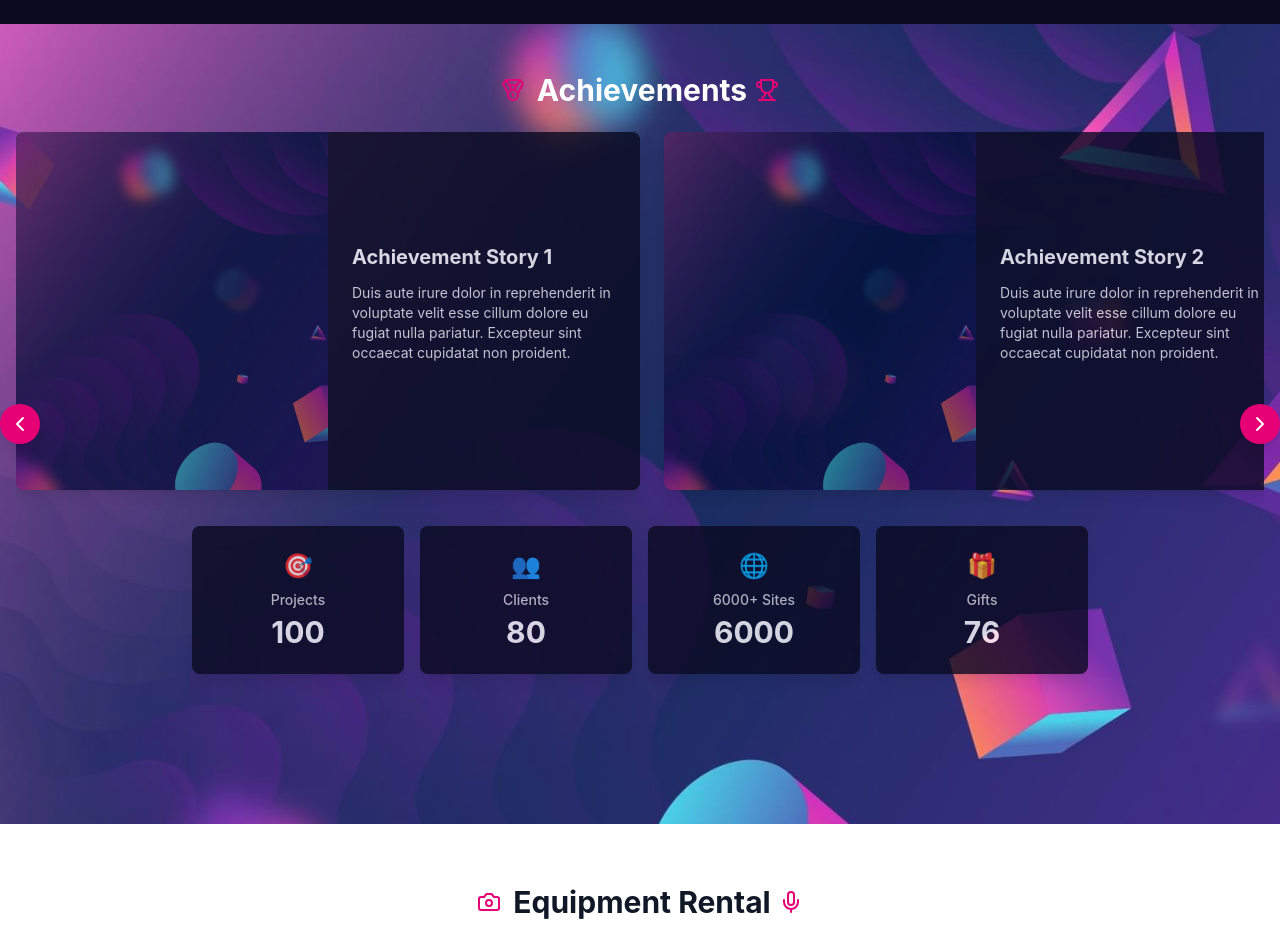
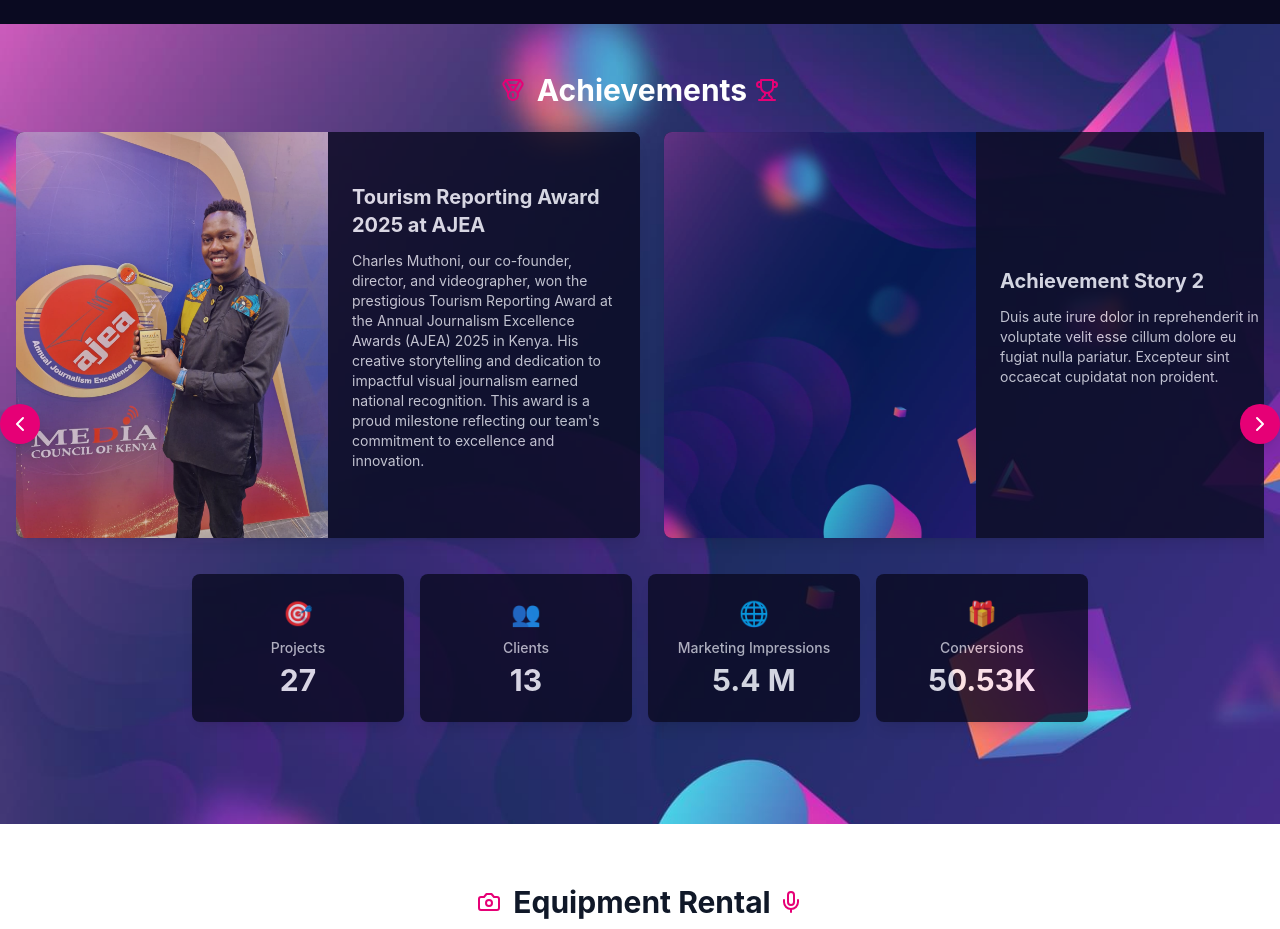
Before and after one commit to dynamodenis/Visuals-Production, a React (Vite) app in the folder frontend/: page / in a window 1280 px wide. Shown: the part 2060-2989 px from the top of the page. Built offline with nearby package versions, Linux system fonts and the light colour scheme.

Commit message:
added charles

```diff
--- a/frontend/src/components/Achievements.jsx
+++ b/frontend/src/components/Achievements.jsx
@@ -1,6 +1,8 @@
 import React from 'react'
 import { Medal, TrophyIcon, ChevronLeft, ChevronRight } from 'lucide-react';
 import achievements_background1 from '../assets/achievements_background1.jpg'
+import charles_award from '../assets/charles_award.jpeg'
+
 import { motion } from 'framer-motion';
 
 const fadeUpVariants = {
@@ -13,30 +15,31 @@
     {
       icon: "🎯", // You can replace with actual icons/SVGs
       label: "Projects",
-      value: "100"
+      value: "27"
     },
     {
       icon: "👥",
       label: "Clients",
-      value: "80"
+      value: "13"
     },
     {
       icon: "🌐",
-      label: "6000+ Sites",
-      value: "6000"
+      label: "Marketing Impressions",
+      value: "5.4 M"
     },
     {
       icon: "🎁",
-      label: "Gifts",
-      value: "76"
+      label: "Conversions",
+      value: "50.53K"
     }
   ];
 
   const achievementData = [
     {
       id: 1,
-      title: "Achievement Story 1",
-      description: "Duis aute irure dolor in reprehenderit in voluptate velit esse cillum dolore eu fugiat nulla pariatur. Excepteur sint occaecat cupidatat non proident."
+      title: "Tourism Reporting Award 2025 at AJEA",
+      description: "Charles Muthoni, our co-founder, director, and videographer, won the prestigious Tourism Reporting Award at the Annual Journalism Excellence Awards (AJEA) 2025 in Kenya. His creative storytelling and dedication to impactful visual journalism earned national recognition. This award is a proud milestone reflecting our team's commitment to excellence and innovation.",
+      image: charles_award
     },
     {
       id: 2,
@@ -143,11 +146,11 @@
                   <div
                     className="md:flex-row md:w-1/2 h-48 md:h-auto relative bg-cover bg-center"
                     style={{
-                      backgroundImage: `url(${achievements_background1})`
+                      backgroundImage: `url(${item.image ? item?.image : achievements_background1})`
                     }}
                   >
                     {/* Optional overlay to enhance readability or add style */}
-                    <div className="absolute inset-0 bg-black opacity-30 rounded-tl-lg rounded-bl-lg" />
+                    {/* <div className="absolute inset-0 bg-black opacity-30 rounded-tl-lg rounded-bl-lg" /> */}
                   </div>
 
 
--- a/frontend/src/components/Footer.jsx
+++ b/frontend/src/components/Footer.jsx
@@ -18,12 +18,12 @@
 
                         {/* Social Icons */}
                         <div className="flex gap-3">
-                            <a href="#" className="w-8 h-8 bg-gray-600 rounded flex items-center justify-center hover:bg-gray-500 transition-colors">
+                            <a href="#" className="w-8 h-8 bg-gray-600 rounded flex items-center justify-center hover:bg-gray-500 transition-colors" target="_blank" rel="noopener noreferrer">
                                 <svg className="w-4 h-4 text-white" fill="currentColor" viewBox="0 0 24 24">
                                     <path d="M23.953 4.57a10 10 0 01-2.825.775 4.958 4.958 0 002.163-2.723c-.951.555-2.005.959-3.127 1.184a4.92 4.92 0 00-8.384 4.482C7.69 8.095 4.067 6.13 1.64 3.162a4.822 4.822 0 00-.666 2.475c0 1.71.87 3.213 2.188 4.096a4.904 4.904 0 01-2.228-.616v.06a4.923 4.923 0 003.946 4.827 4.996 4.996 0 01-2.212.085 4.936 4.936 0 004.604 3.417 9.867 9.867 0 01-6.102 2.105c-.39 0-.779-.023-1.17-.067a13.995 13.995 0 007.557 2.209c9.053 0 13.998-7.496 13.998-13.985 0-.21 0-.42-.015-.63A9.935 9.935 0 0024 4.59z" />
                                 </svg>
                             </a>
-                            <a href="#" className="w-8 h-8 bg-gray-600 rounded flex items-center justify-center hover:bg-gray-500 transition-colors">
+                            <a href="#" className="w-8 h-8 bg-gray-600 rounded flex items-center justify-center hover:bg-gray-500 transition-colors" target="_blank" rel="noopener noreferrer">
                                 <svg className="w-4 h-4 text-white" fill="currentColor" viewBox="0 0 24 24">
                                     <path d="M24 12.073c0-6.627-5.373-12-12-12s-12 5.373-12 12c0 5.99 4.388 10.954 10.125 11.854v-8.385H7.078v-3.47h3.047V9.43c0-3.007 1.792-4.669 4.533-4.669 1.312 0 2.686.235 2.686.235v2.953H15.83c-1.491 0-1.956.925-1.956 1.874v2.25h3.328l-.532 3.47h-2.796v8.385C19.612 23.027 24 18.062 24 12.073z" />
                                 </svg>
@@ -34,19 +34,19 @@
                                 </svg>
                             </a>
 
-                            <a href="#" className="w-8 h-8 bg-gray-600 rounded flex items-center justify-center hover:bg-gray-500 transition-colors">
+                            <a href="#" className="w-8 h-8 bg-gray-600 rounded flex items-center justify-center hover:bg-gray-500 transition-colors" target="_blank" rel="noopener noreferrer">
                                 <svg className="w-4 h-4 text-white" fill="currentColor" viewBox="0 0 24 24">
                                     <path d="M23.498 6.186a3.016 3.016 0 0 0-2.122-2.136C19.505 3.545 12 3.545 12 3.545s-7.505 0-9.377.505A3.017 3.017 0 0 0 .502 6.186C0 8.07 0 12 0 12s0 3.93.502 5.814a3.016 3.016 0 0 0 2.122 2.136c1.871.505 9.376.505 9.376.505s7.505 0 9.377-.505a3.015 3.015 0 0 0 2.122-2.136C24 15.93 24 12 24 12s0-3.93-.502-5.814zM9.545 15.568V8.432L15.818 12l-6.273 3.568z" />
                                 </svg>
                             </a>
 
-                            <a href="#" className="w-8 h-8 bg-gray-600 rounded flex items-center justify-center hover:bg-gray-500 transition-colors">
+                            <a href="#" className="w-8 h-8 bg-gray-600 rounded flex items-center justify-center hover:bg-gray-500 transition-colors" target="_blank" rel="noopener noreferrer">
                                 <svg className="w-4 h-4 text-white" fill="currentColor" viewBox="0 0 24 24">
                                     <path d="M17.472 14.382c-.297-.149-1.758-.867-2.03-.967-.273-.099-.471-.148-.67.15-.197.297-.767.966-.94 1.164-.173.199-.347.223-.644.075-.297-.15-1.255-.463-2.39-1.475-.883-.788-1.48-1.761-1.653-2.059-.173-.297-.018-.458.13-.606.134-.133.298-.347.446-.52.149-.174.198-.298.298-.497.099-.198.05-.371-.025-.52-.075-.149-.669-1.612-.916-2.207-.242-.579-.487-.5-.669-.51-.173-.008-.371-.01-.57-.01-.198 0-.52.074-.792.372-.272.297-1.04 1.016-1.04 2.479 0 1.462 1.065 2.875 1.213 3.074.149.198 2.096 3.2 5.077 4.487.709.306 1.262.489 1.694.625.712.227 1.36.195 1.871.118.571-.085 1.758-.719 2.006-1.413.248-.694.248-1.289.173-1.413-.074-.124-.272-.198-.57-.347m-5.421 7.403h-.004a9.87 9.87 0 01-5.031-1.378l-.361-.214-3.741.982.998-3.648-.235-.374a9.86 9.86 0 01-1.51-5.26c.001-5.45 4.436-9.884 9.888-9.884 2.64 0 5.122 1.03 6.988 2.898a9.825 9.825 0 012.893 6.994c-.003 5.45-4.437 9.884-9.885 9.884m8.413-18.297A11.815 11.815 0 0012.05 0C5.495 0 .16 5.335.157 11.892c0 2.096.547 4.142 1.588 5.945L.057 24l6.305-1.654a11.882 11.882 0 005.683 1.448h.005c6.554 0 11.890-5.335 11.893-11.893A11.821 11.821 0 0020.465 3.488" />
                                 </svg>
                             </a>
 
-                            <a href="#" className="w-8 h-8 bg-gray-600 rounded flex items-center justify-center hover:bg-gray-500 transition-colors">
+                            <a href="#" className="w-8 h-8 bg-gray-600 rounded flex items-center justify-center hover:bg-gray-500 transition-colors" target="_blank" rel="noopener noreferrer">
                                 <svg className="w-4 h-4 text-white" fill="currentColor" viewBox="0 0 24 24">
                                     <path d="M12.525.02c1.31-.02 2.61-.01 3.91-.02.08 1.53.63 3.09 1.75 4.17 1.12 1.11 2.7 1.62 4.24 1.79v4.03c-1.44-.05-2.89-.35-4.2-.97-.57-.26-1.1-.59-1.62-.93-.01 2.92.01 5.84-.02 8.75-.08 1.4-.54 2.79-1.35 3.94-1.31 1.92-3.58 3.17-5.91 3.21-1.43.08-2.86-.31-4.08-1.03-2.02-1.19-3.44-3.37-3.65-5.71-.02-.5-.03-1-.01-1.49.18-1.9 1.12-3.72 2.58-4.96 1.66-1.44 3.98-2.13 6.15-1.72.02 1.48-.04 2.96-.04 4.44-.99-.32-2.15-.23-3.02.37-.63.41-1.11 1.04-1.36 1.75-.21.51-.15 1.07-.14 1.61.24 1.64 1.82 3.02 3.5 2.87 1.12-.01 2.19-.66 2.77-1.61.19-.33.4-.67.41-1.06.1-1.79.06-3.57.07-5.36.01-4.03-.01-8.05.02-12.07z" />
                                 </svg>
```
Also changed, not shown: frontend/src/assets/charles_award.jpeg (added).
